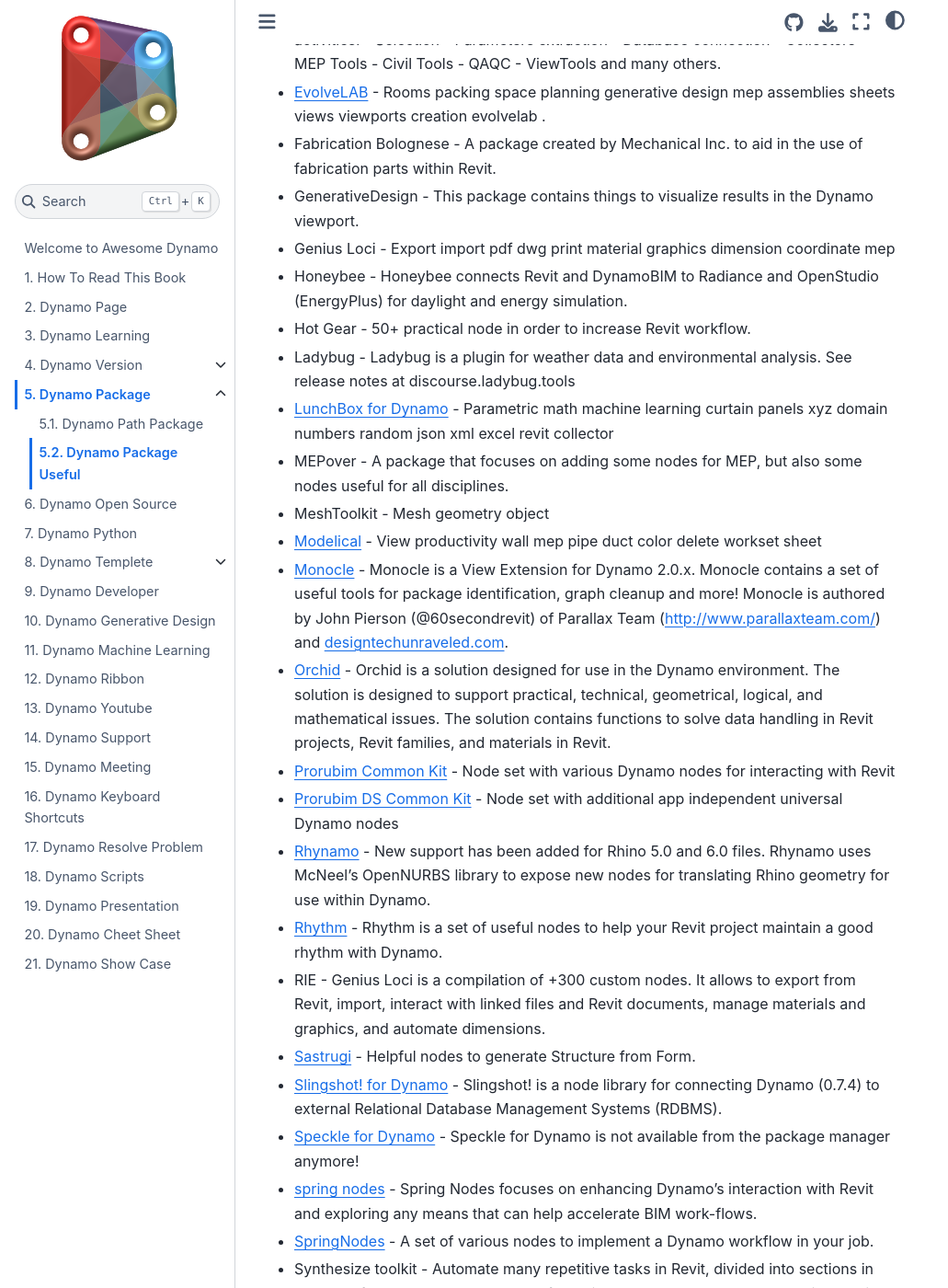
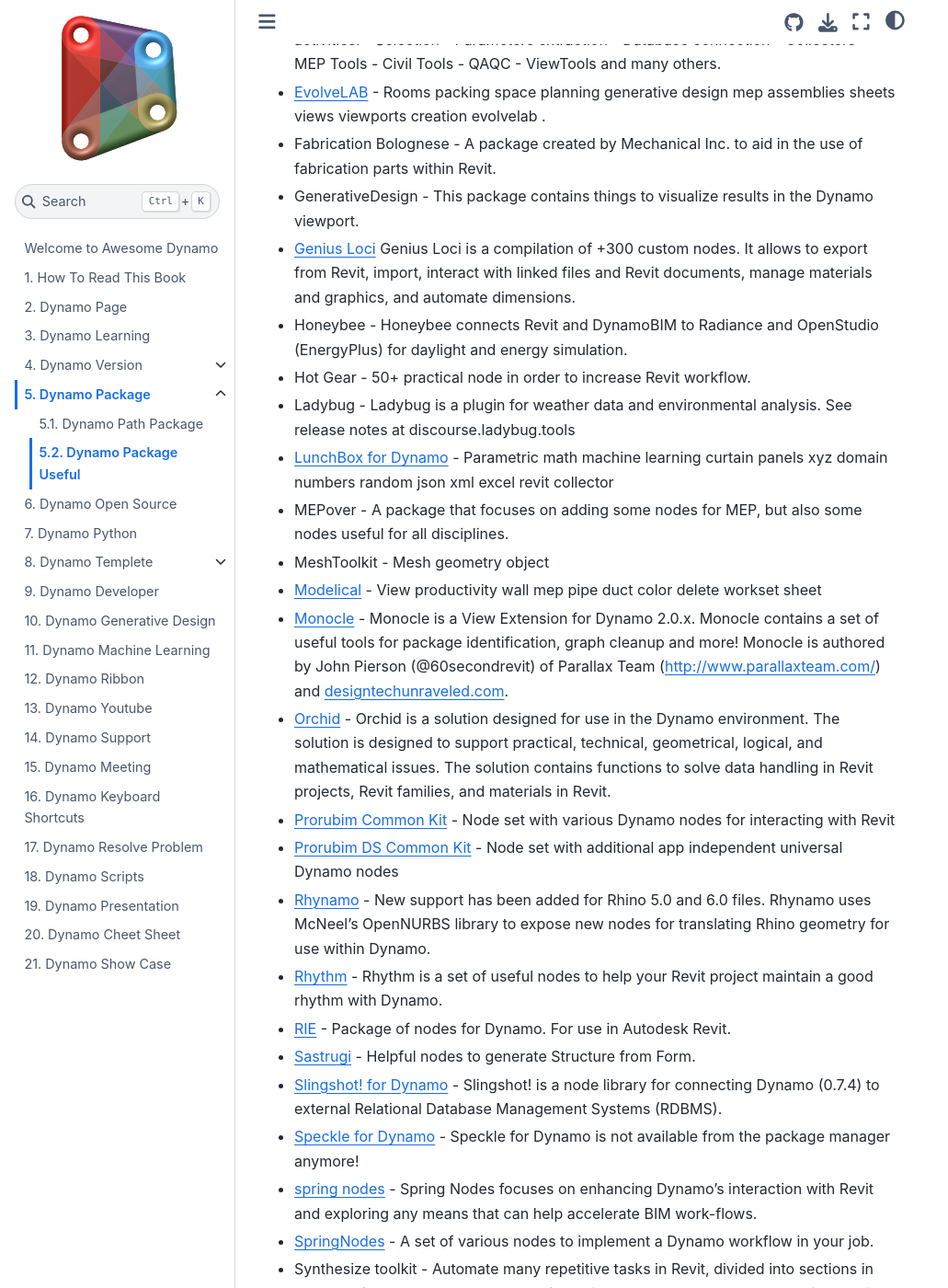
Before and after one commit to chuongmep/Awesome-Dynamo, a Jupyter Book: the page built from DynamoPackage/dyndevelopackage.md, in a window 1280 px wide and 1400 px high, scrolled down 1528 px. Shown: the whole window at 92% size, without its empty margins (0-1031 px from the left). Built offline with Jupyter Book 1.0.4 settings and Sphinx 7.4.7 and the Sphinx Book theme 1.1.4, drawn with Linux system fonts in a browser that asks for light colours; comment, search, counter and statistics services are not loaded; some of the changed text lies outside the part shown.

Commit message:
add rie package

```diff
--- a/DynamoPackage/dyndevelopackage.md
+++ b/DynamoPackage/dyndevelopackage.md
@@ -15,7 +15,7 @@
 - Bridge - A library for creating and editing solids made of cross sections in terms of bridges and tunnels. See also extra example files
 - [BumbleBee](https://github.com/ksobon/Bumblebee) - Dynamo 2.0.1 - Dynamo and Excel Interop developed by Konrad K. Sobon. Instructions and totorials can be found at www.archi-lab.net.
 - BVN - A collection of over 50+ Dynamo utility nodes developed by BVN Architecture with an emphasis on the interoperability between Revit, Rhino and Excel
-- [BeyondDynamo](https://github.com/JoelvanHerwaarden/BeyondDynamo2.X) - A plug-in for Dynamo BIM 2.x which extends the functionalities of Dynamo.
+- [BeyondDynamo](https://github.com/JoelvanHerwaarden/BeyondDynamo2.X) - A plug-in for Dynamo BIM 2.x which extends the functionalities of Dynamo
 - [Camber](https://github.com/mzjensen/Camber) - Camber is a package for Dynamo for Civil 3D that expands the capabilities of Dynamo within Autodesk® Civil 3D.
 - [Civil3dToolkit](https://github.com/paoloemilioserra/Civil3dToolkit) - Toolkit for Civil 3D.
 - Chynamo - Chynamo provides faster and more efficient ways in BIM data management. Chynamo also has integrated useful nodes from other packages.
@@ -31,7 +31,7 @@
 - [EvolveLAB](https://www.evolvelab.io/) - Rooms packing space planning generative design mep assemblies sheets views viewports creation evolvelab .
 - Fabrication Bolognese - A package created by Mechanical Inc. to aid in the use of fabrication parts within Revit.
 - GenerativeDesign - This package contains things to visualize results in the Dynamo viewport.
-- Genius Loci - Export import pdf dwg print material graphics dimension coordinate mep
+- [Genius Loci](https://github.com/albandechasteigner/GeniusLociForDynamo) Genius Loci is a compilation of +300 custom nodes. It allows to export from Revit, import, interact with linked files and Revit documents, manage materials and graphics, and automate dimensions.
 - Honeybee - Honeybee connects Revit and DynamoBIM to Radiance and OpenStudio (EnergyPlus) for daylight and energy simulation.
 - Hot Gear - 50+ practical node in order to increase Revit workflow.
 - Ladybug - Ladybug is a plugin for weather data and environmental analysis. See release notes at discourse.ladybug.tools
@@ -45,7 +45,7 @@
 - [Prorubim DS Common Kit](http://prorubim.com/en/tools/) - Node set with additional app independent universal Dynamo nodes
 - [Rhynamo](https://provingground.io/tools/rhynamo/) - New support has been added for Rhino 5.0 and 6.0 files. Rhynamo uses McNeel's OpenNURBS library to expose new nodes for translating Rhino geometry for use within Dynamo.
 - [Rhythm](https://github.com/johnpierson/RhythmForDynamo) - Rhythm is a set of useful nodes to help your Revit project maintain a good rhythm with Dynamo.
-- RIE - Genius Loci is a compilation of +300 custom nodes. It allows to export from Revit, import, interact with linked files and Revit documents, manage materials and graphics, and automate dimensions.
+- [RIE](https://github.com/andre-abotnes/RIE) - Package of nodes for Dynamo. For use in Autodesk Revit.
 - [Sastrugi](https://sites.google.com/view/sastrugi/nodes) - Helpful nodes to generate Structure from Form.
 - [Slingshot! for Dynamo](http://wiki.theprovingground.org/slingshot-dynamo) - Slingshot! is a node library for connecting Dynamo (0.7.4) to external Relational Database Management Systems (RDBMS).
 - [Speckle for Dynamo](https://speckle.guide/user/dynamo.html) - Speckle for Dynamo is not available from the package manager anymore!
```
Also changed, not shown: DynamoOpenSource/dynopensource.md (+2 -0 lines).
